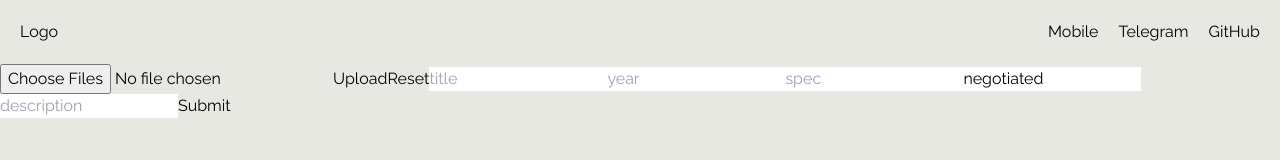
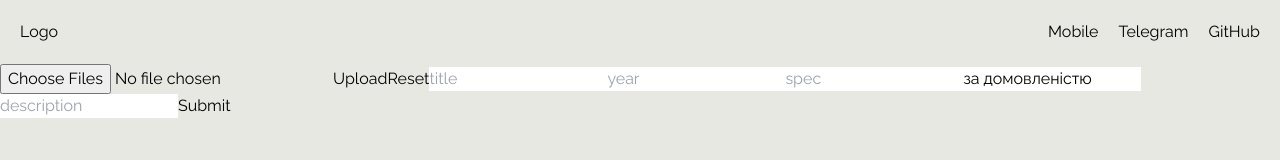
Before and after one commit to AlexRudnyk/ukrainian-coins, a Next.js app: page /admin in a window 1280 px wide. Shown: the top 160 px of the page. Built offline with nearby package versions, Linux system fonts and the light colour scheme.

Commit message:
added svg left arrow

```diff
--- a/app/coin/[id]/page.tsx
+++ b/app/coin/[id]/page.tsx
@@ -9,7 +9,11 @@ export default async function CoinCard({ params }: { params: { id: string } }) {
 
   return (
     <div className="w-[1280px] mx-auto mt-12">
-      <Link href="/" className="underline inline-block mb-10 text-xl">
+      <Link
+        href="/"
+        className="underline inline-block mb-10 text-xl ml-10 relative"
+      >
+        <span className="before:absolute before:content-'' before:w-6 before:h-6 before:left-[-30px] before:top-[3px] before:bg-[url('/left-arrow-svgrepo-com.svg')]" />
         На головну
       </Link>
       <div className="flex">
@@ -38,7 +42,7 @@ export default async function CoinCard({ params }: { params: { id: string } }) {
           <p className="text-3xl mb-5">Рік випуску: {coin.year}</p>
           <p className="text-3xl mb-5">Штамп: {coin.spec}</p>
           <p className="text-3xl mb-5">Опис: {coin.description}</p>
-          {coin.price === "negotiated" ? (
+          {coin.price === "за домовленістю" ? (
             <p className="text-3xl">Орієнтовна ціна: {coin.price}</p>
           ) : (
             <p className="text-3xl">Орієнтовна ціна: {coin.price} USD</p>
--- a/components/AdminForm.tsx
+++ b/components/AdminForm.tsx
@@ -23,7 +23,7 @@ const AdminForm = () => {
     year: "",
     photoURL: [],
     spec: "",
-    price: "negotiated",
+    price: "за домовленістю",
     description: "",
   };
 
--- a/components/Hero.tsx
+++ b/components/Hero.tsx
@@ -12,7 +12,7 @@ const Hero = () => {
       <h2 className={`${raleway.className} text-5xl mb-12 text-center`}>
         стань героєм своєї колекції монет!
       </h2>
-      <div className="w-[1280px] h-[500px] bg-hero bg-contain bg-no-repeat rounded-3xl" />
+      <div className="w-[1280px] aspect-[2.56] bg-hero bg-cover bg-no-repeat bg-center rounded-3xl" />
     </div>
   );
 };
--- a/model/Coin.ts
+++ b/model/Coin.ts
@@ -23,7 +23,7 @@ const coinSchema = new Schema(
     price: {
       type: "string",
       required: true,
-      default: "negotiated",
+      default: "за домовленістю",
     },
     description: {
       type: "string",
```
Also changed, not shown: public/left-arrow-svgrepo-com.svg (added).
